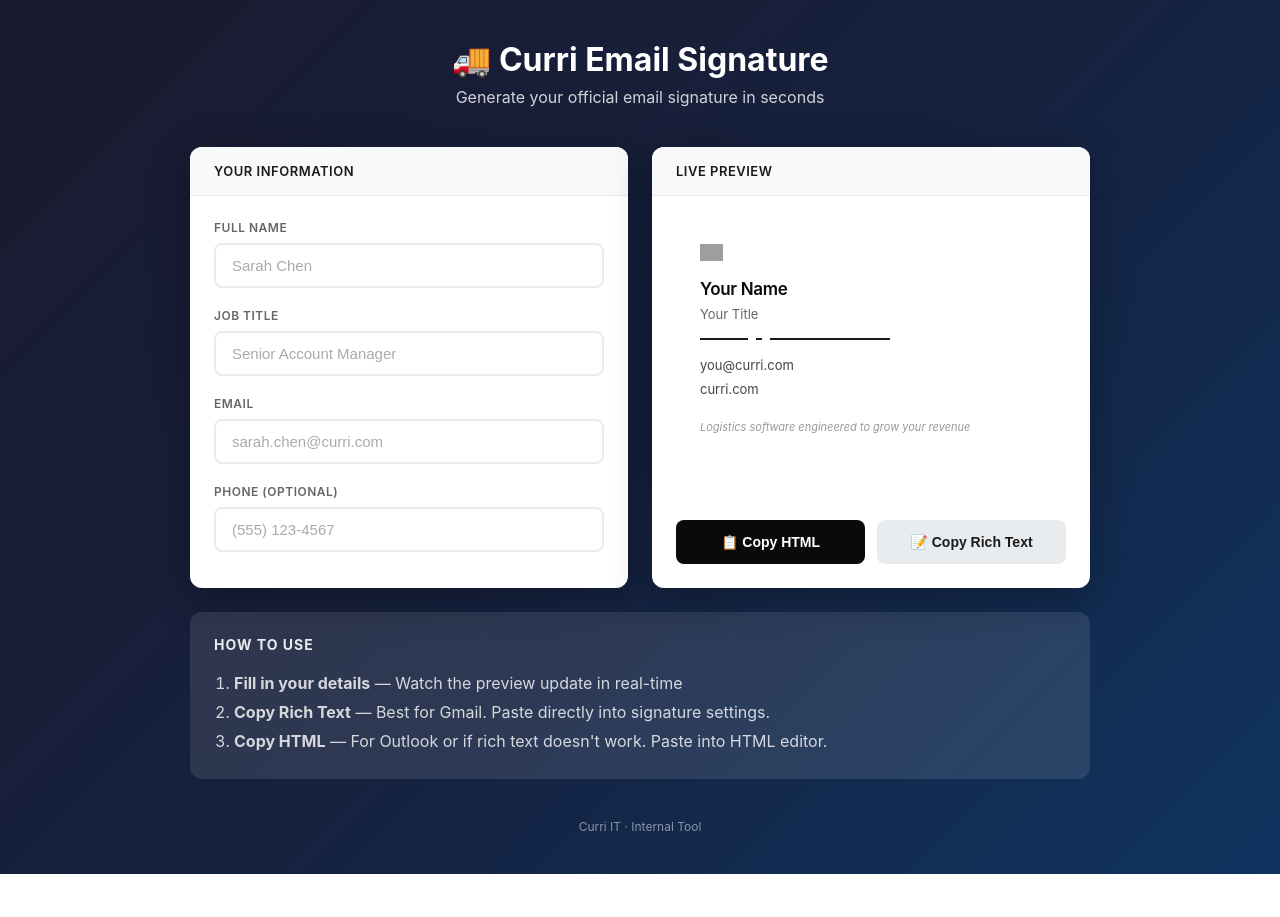
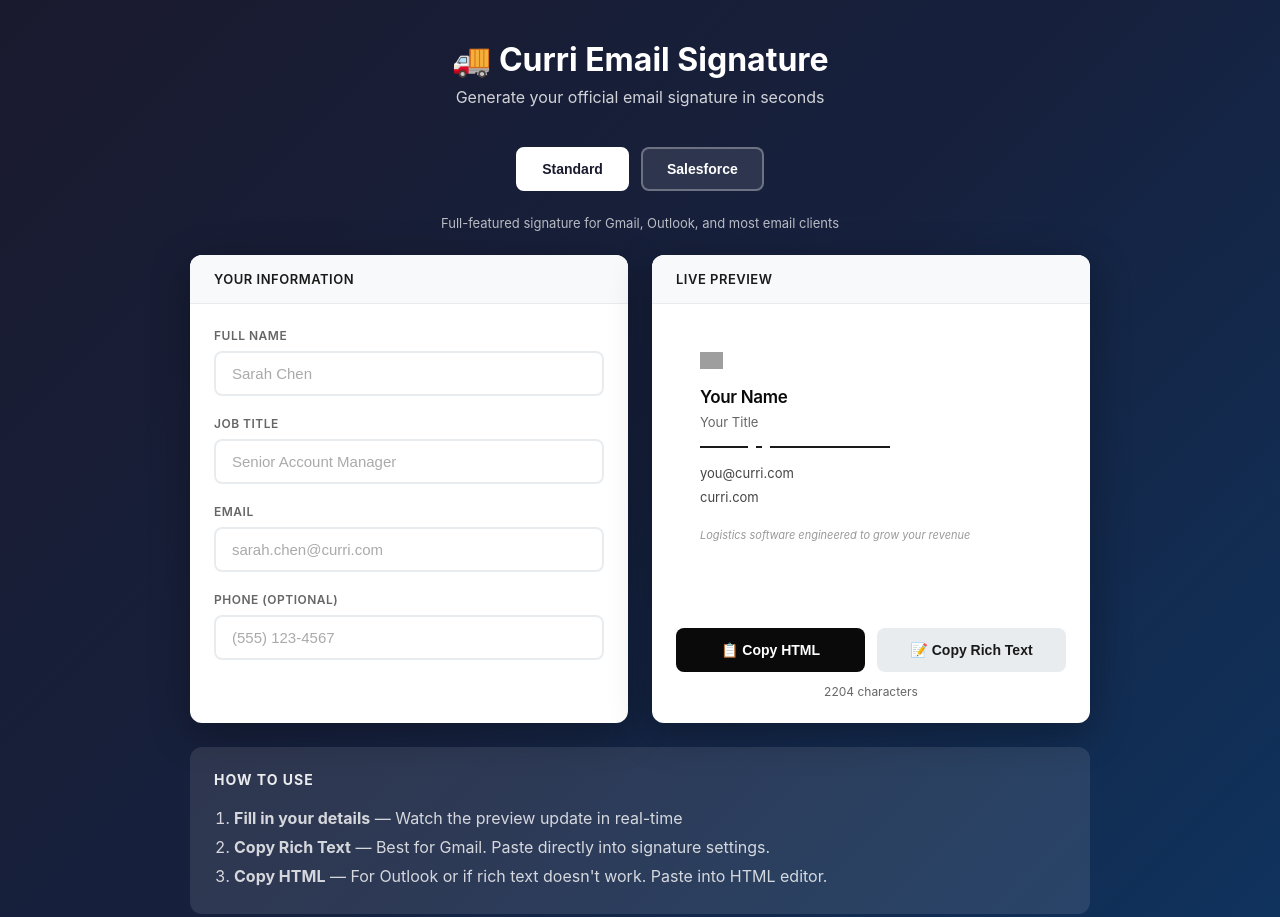
Before and after one commit to Curri-IT/email-signatures, a plain HTML site: page index.html in a window 1280 px wide. Shown: the top 917 px of the page. Before the commit the page ends 874 px from the top, so only its background shows below. Drawn offline with Linux system fonts and the light colour scheme; grey boxes are pictures that could not be loaded.

Commit message:
Add Salesforce-compatible template (under 1,333 chars)

```diff
--- a/index.html
+++ b/index.html
@@ -39,6 +39,42 @@
     .header p {
       font-size: 16px;
       opacity: 0.8;
+    }
+
+    .template-selector {
+      display: flex;
+      justify-content: center;
+      gap: 12px;
+      margin-bottom: 24px;
+    }
+
+    .template-btn {
+      padding: 12px 24px;
+      font-size: 14px;
+      font-weight: 600;
+      border: 2px solid rgba(255,255,255,0.3);
+      border-radius: 8px;
+      background: rgba(255,255,255,0.1);
+      color: white;
+      cursor: pointer;
+      transition: all 0.2s;
+    }
+
+    .template-btn:hover {
+      background: rgba(255,255,255,0.2);
+    }
+
+    .template-btn.active {
+      background: white;
+      color: #1a1a2e;
+      border-color: white;
+    }
+
+    .template-note {
+      text-align: center;
+      color: rgba(255,255,255,0.7);
+      font-size: 13px;
+      margin-bottom: 24px;
     }
 
     .app {
@@ -158,6 +194,21 @@
       background: #28a745 !important;
     }
 
+    .char-count {
+      text-align: center;
+      font-size: 12px;
+      color: #666;
+      margin-top: 12px;
+    }
+
+    .char-count.over-limit {
+      color: #dc3545;
+    }
+
+    .char-count.under-limit {
+      color: #28a745;
+    }
+
     .instructions {
       background: rgba(255, 255, 255, 0.1);
       border-radius: 12px;
@@ -197,6 +248,12 @@
       <p>Generate your official email signature in seconds</p>
     </div>
 
+    <div class="template-selector">
+      <button class="template-btn active" onclick="selectTemplate('standard')">Standard</button>
+      <button class="template-btn" onclick="selectTemplate('salesforce')">Salesforce</button>
+    </div>
+    <div class="template-note" id="templateNote">Full-featured signature for Gmail, Outlook, and most email clients</div>
+
     <div class="app">
       <!-- Form Panel -->
       <div class="panel">
@@ -232,6 +289,7 @@
             <button class="btn btn-primary" onclick="copyHTML()">📋 Copy HTML</button>
             <button class="btn btn-secondary" onclick="copyRich()">📝 Copy Rich Text</button>
           </div>
+          <div class="char-count" id="charCount"></div>
         </div>
       </div>
     </div>
@@ -252,8 +310,24 @@
 
   <script>
     const LOGO_URL = 'https://curriexternal.s3.us-west-1.amazonaws.com/images/curri-logo%402x.png';
+    let currentTemplate = 'standard';
 
-    function generateSignature(name, title, email, phone) {
+    function selectTemplate(template) {
+      currentTemplate = template;
+      document.querySelectorAll('.template-btn').forEach(btn => btn.classList.remove('active'));
+      event.target.classList.add('active');
+
+      const note = document.getElementById('templateNote');
+      if (template === 'salesforce') {
+        note.textContent = 'Compact signature optimized for Salesforce (under 1,333 characters)';
+      } else {
+        note.textContent = 'Full-featured signature for Gmail, Outlook, and most email clients';
+      }
+
+      updatePreview();
+    }
+
+    function generateStandardSignature(name, title, email, phone) {
       const phoneRow = phone ? `
         <tr>
           <td style="padding-bottom: 4px;">
@@ -326,13 +400,46 @@
 </table>`;
     }
 
+    function generateSalesforceSignature(name, title, email, phone) {
+      // Compact version optimized for Salesforce's 1,333 character limit
+      // - Minified HTML (no whitespace)
+      // - Simplified structure
+      // - Shorter style declarations
+      // - No decorative divider
+      // - No tagline
+      const n = name || 'Your Name';
+      const t = title || 'Your Title';
+      const e = email || 'you@curri.com';
+      const p = phone ? `<br><a href="tel:${phone.replace(/\D/g, '')}" style="color:#444;text-decoration:none">${phone}</a>` : '';
+
+      return `<table cellpadding="0" cellspacing="0" style="font-family:Arial,sans-serif;font-size:14px;color:#1a1a1a"><tr><td style="padding-bottom:12px"><img src="${LOGO_URL}" alt="Curri" height="17" style="display:block"></td></tr><tr><td style="padding-bottom:10px"><b style="font-size:16px;color:#0a0a0a">${n}</b><br><span style="font-size:13px;color:#666">${t}</span></td></tr><tr><td style="font-size:13px;color:#444"><a href="mailto:${e}" style="color:#444;text-decoration:none">${e}</a>${p}<br><a href="https://curri.com" style="color:#444;text-decoration:none">curri.com</a></td></tr></table>`;
+    }
+
     function updatePreview() {
       const name = document.getElementById('name').value;
       const title = document.getElementById('title').value;
       const email = document.getElementById('email').value;
       const phone = document.getElementById('phone').value;
 
-      document.getElementById('preview').innerHTML = generateSignature(name, title, email, phone);
+      let html;
+      if (currentTemplate === 'salesforce') {
+        html = generateSalesforceSignature(name, title, email, phone);
+      } else {
+        html = generateStandardSignature(name, title, email, phone);
+      }
+
+      document.getElementById('preview').innerHTML = html;
+
+      // Update character count
+      const charCount = document.getElementById('charCount');
+      const count = html.length;
+      if (currentTemplate === 'salesforce') {
+        charCount.textContent = `${count} / 1,333 characters`;
+        charCount.className = 'char-count ' + (count <= 1333 ? 'under-limit' : 'over-limit');
+      } else {
+        charCount.textContent = `${count} characters`;
+        charCount.className = 'char-count';
+      }
     }
 
     function copyHTML() {
@@ -341,7 +448,13 @@
       const email = document.getElementById('email').value;
       const phone = document.getElementById('phone').value;
 
-      const html = generateSignature(name, title, email, phone);
+      let html;
+      if (currentTemplate === 'salesforce') {
+        html = generateSalesforceSignature(name, title, email, phone);
+      } else {
+        html = generateStandardSignature(name, title, email, phone);
+      }
+
       navigator.clipboard.writeText(html).then(() => {
         const btn = event.target;
         btn.textContent = '✓ Copied!';
```
